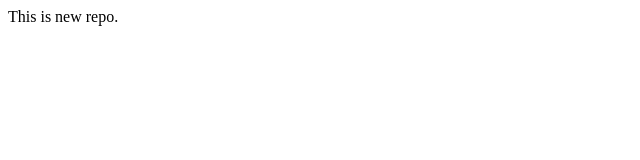
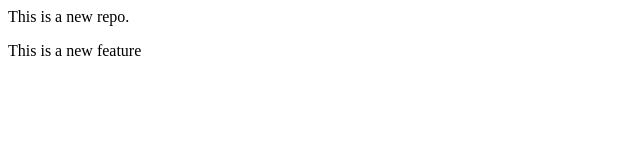
Before and after one commit to asifalizakir/LocalRep, a plain HTML site: page index.html in a window 1280 px wide. Shown: the whole page, without its empty margins (0-640 px from the left). Drawn offline with Linux system fonts and the light colour scheme.

Commit message:
Add new feature

```diff
--- a/index.html
+++ b/index.html
@@ -1 +1,2 @@
-<p>This is new repo.</p>
+<p>This is a new repo.</p>
+<p>This is a new feature</p>
```
